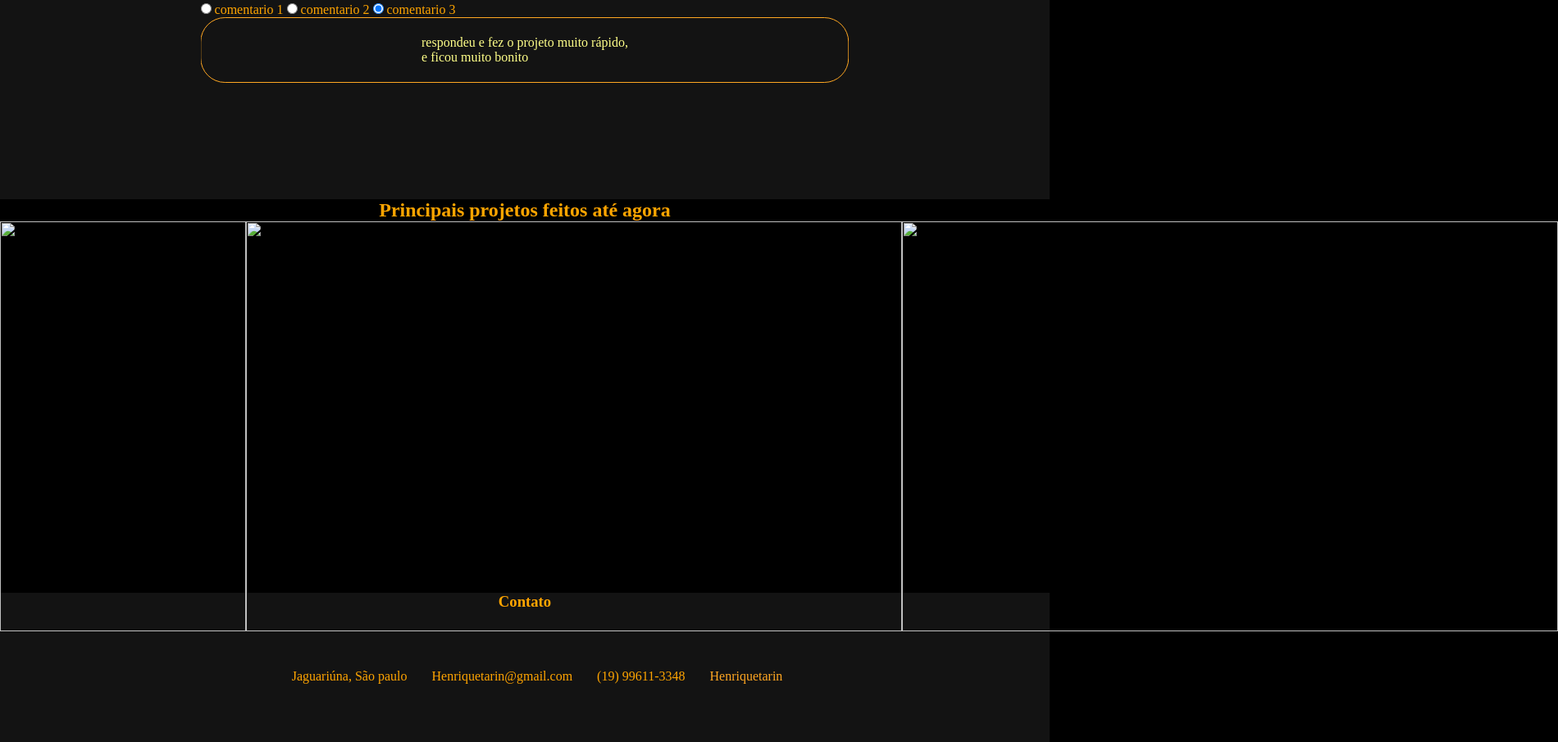
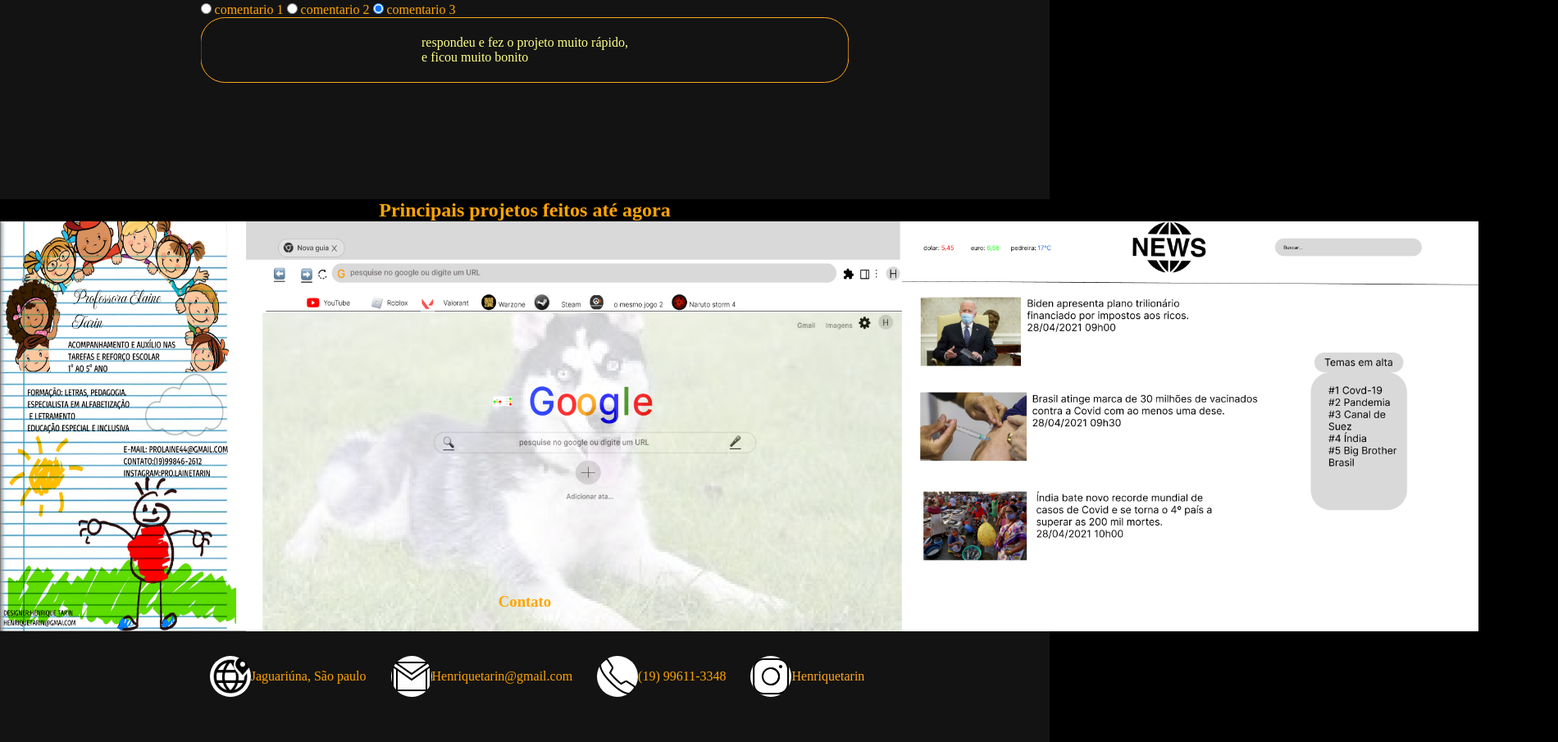
Before and after one commit to HenriqueDST/HenriqueDST.github.io, a plain HTML site: page index.html in a window 1280 px wide. Shown: the part 734-1639 px from the top of the page at 82% size, 1900 px wide, since content can reach past the window. Drawn offline with Linux system fonts and the light colour scheme; files that its build step writes are made by us from their sources; a script that the page names is missing; a web font is replaced by a local one.

Commit message:
portifoliov4

```diff
--- a/index.html
+++ b/index.html
@@ -4,14 +4,14 @@
     <meta charset="UTF-8">
     <meta name="viewport" content="width=device-width, initial-scale=1.0">
     <title> Portifolio </title>
-    <link rel="stylesheet" href="style.css">
+    <link rel="stylesheet" href="css/style.css">
     <link href="index.php">
 </head>
 
 <body>
     <header>
         <div class="info">
-            <img src="logo.png" alt="" srcset=""class="logo">
+            <img src="img/logo.png" alt="" srcset=""class="logo">
             <h1>H - Tarin</h1>
         </div>
             <a   href="#carta" class="um">Venha trabalhar conosco</a>
@@ -19,7 +19,7 @@
     </header>
 
     <main>
-        <img src="circulo.png" alt="" srcset="" class="circulo">
+        <img src="img/circulo.png" alt="" srcset="" class="circulo">
         <div class="info2">
 
             <div class="palavras">
@@ -70,9 +70,9 @@
     </div>
 
     <div class="imgprojetos">
-        <img src="imagem1.png" alt="" class="imagem1">
-        <img src="img2.png" alt="" srcset="" class="imagem2">
-        <img src="img3.png" alt="" srcset="" class="imagem2">
+        <img src="img/imagem1.png" alt="" class="imagem1">
+        <img src="img/img2.png" alt="" srcset="" class="imagem2">
+        <img src="img/img3.png" alt="" srcset="" class="imagem2">
     </div>
    </div>
 </footer>
@@ -81,15 +81,15 @@
 
     <div class="carta"id="carta">
 
-      <img src="icons8-localização.gif" alt="" srcset=""class="gif">  Jaguariúna, São paulo
+      <img src="img/icons8-localização.gif" alt="" srcset=""class="gif">  Jaguariúna, São paulo
     <br>
-      <img src="icons8-gmail.gif" alt="" class="gif"> Henriquetarin@gmail.com
+      <img src="img/icons8-gmail.gif" alt="" class="gif"> Henriquetarin@gmail.com
        <br>
-       <img src="icons8-telefone.gif" alt=""class="gif">
+       <img src="img/icons8-telefone.gif" alt=""class="gif">
             (19) 99611-3348
             <br>
 
-        <a href="https://www.instagram.com/henriquetarin/"><img src="icons8-instagram.gif" alt=""class="gif">Henriquetarin</a>
+        <a href="https://www.instagram.com/henriquetarin/"><img src="img/icons8-instagram.gif" alt=""class="gif">Henriquetarin</a>
     </div>
 </div>
 </body>
```
